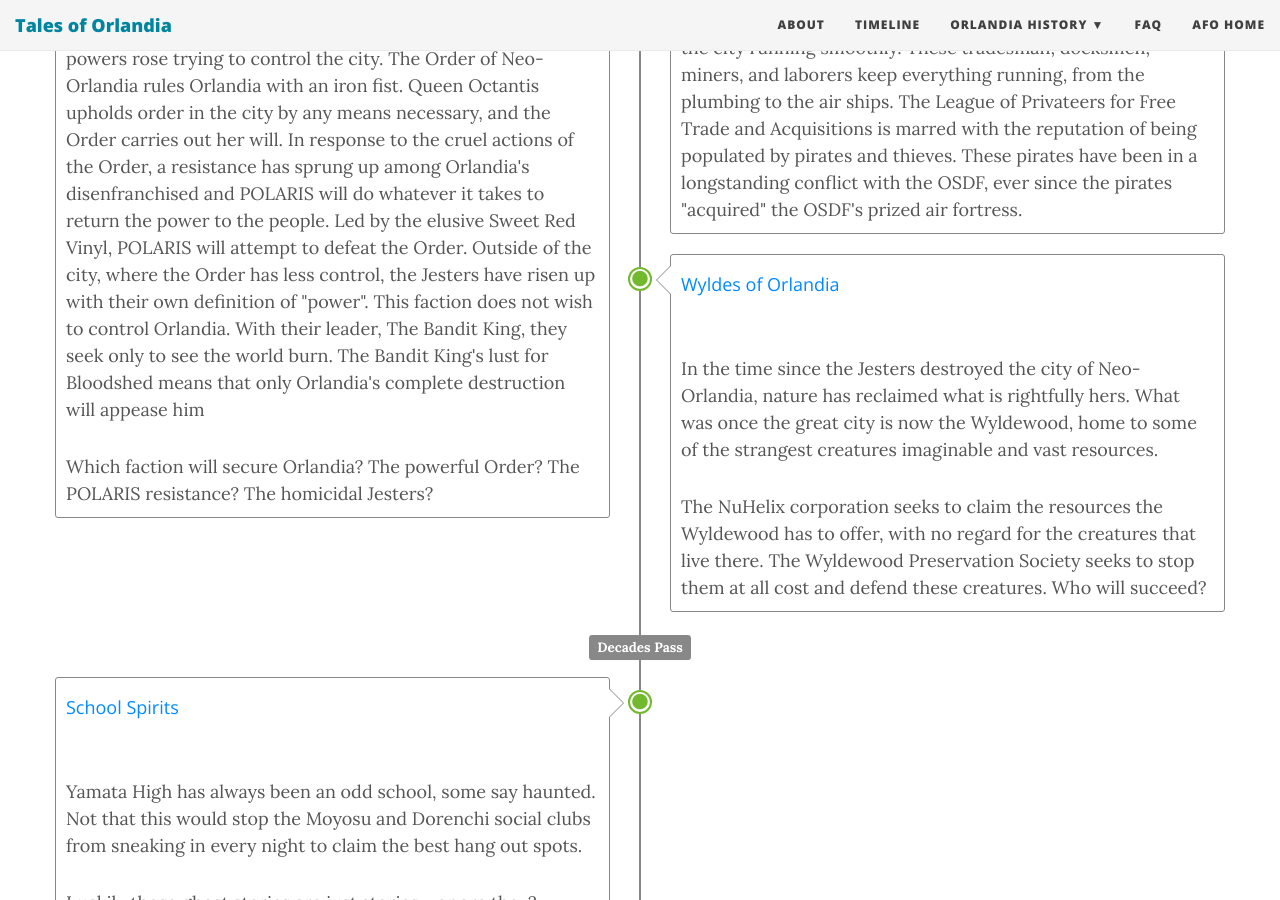
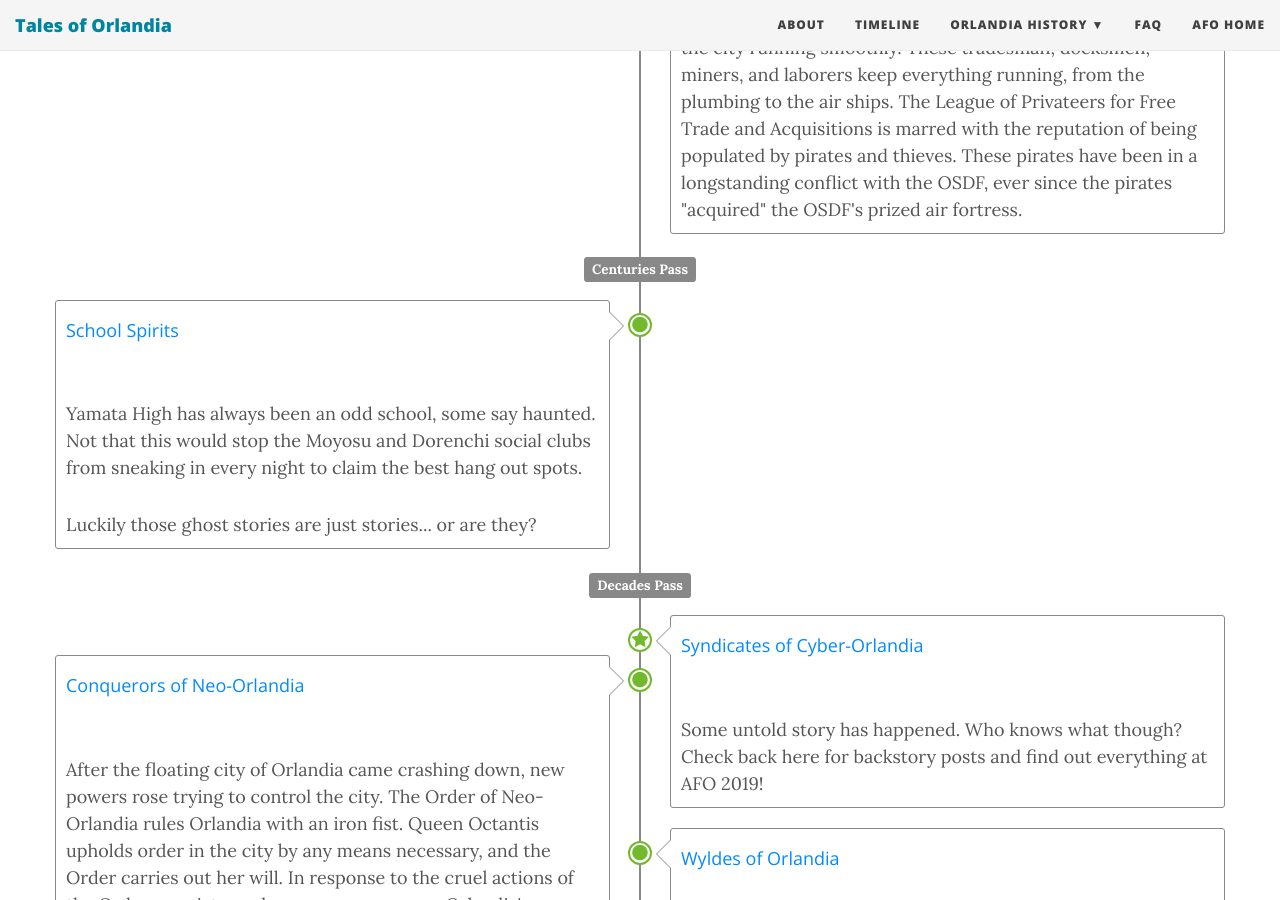
Before and after one commit to iamdavidfrancis/talesoforlandia, a Jekyll site: the page built from timeline.html, in a window 1280 px wide and 900 px high, scrolled down 1674 px. Built offline with Jekyll 4.4.1, drawn with Linux system fonts in a browser that asks for light colours; nearby versions of some CDN libraries; some of the changed text lies outside the part shown.

Commit message:
Add 2018 and 2019 placeholders, move Spirits

```diff
--- a/timeline.html
+++ b/timeline.html
@@ -90,6 +90,22 @@
     </span>
 
     <div class="timeline-item">
+      <div class="timeline-point timeline-point-success">
+        <i class="fa fa-circle"></i>
+      </div>
+      <div class="timeline-event">
+        <div class="timeline-heading">
+          <h4><a href="/history/seas">Seas of Orlandia</a></h4>
+        </div>
+        <div class="timeline-body">
+          <p>
+            Some untold story has happened. Who knows what though? Check back here for backstory posts and find out everything at AFO 2018!
+          </p>
+        </div>
+      </div>
+    </div>
+
+    <!-- <div class="timeline-item">
       <div class="timeline-point timeline-point-info">
         <i class="fa fa-star"></i>
       </div>
@@ -103,7 +119,7 @@
           </p>
         </div>
       </div>
-    </div>
+    </div> -->
 
     <div class="timeline-item">
       <div class="timeline-point timeline-point-success">
@@ -120,6 +136,49 @@
             The Benevolent Order of Stone Mages keeps the city in the sky. Members of this secret society are the only ones who know how to bless the floatstones.
             Members of the Orlandia Engineering Society keep the city running smoothly. These tradesman, docksmen, miners, and laborers keep everything running, from the plumbing to the air ships.
             The League of Privateers for Free Trade and Acquisitions is marred with the reputation of being populated by pirates and thieves. These pirates have been in a longstanding conflict with the OSDF, ever since the pirates "acquired" the OSDF's prized air fortress.
+          </p>
+        </div>
+      </div>
+    </div>
+
+    <span class="timeline-label">
+      <span class="label label-default">Centuries Pass</span>
+    </span>
+
+    <div class="timeline-item">
+      <div class="timeline-point timeline-point-success">
+        <i class="fa fa-circle"></i>
+      </div>
+      <div class="timeline-event">
+        <div class="timeline-heading">
+          <h4><a href="/history/spirits">School Spirits</a></h4>
+        </div>
+        <div class="timeline-body">
+          <p>
+            Yamata High has always been an odd school, some say haunted. Not that this would stop the Moyosu and Dorenchi social clubs from sneaking in every night to claim the best hang out spots.
+          </p>
+          <p>
+            Luckily those ghost stories are just stories... or are they?
+          </p>
+        </div>
+      </div>
+    </div>
+
+    <span class="timeline-label">
+      <span class="label label-default">Decades Pass</span>
+    </span>
+
+    <div class="timeline-item">
+      <div class="timeline-point timeline-point-success">
+        <i class="fa fa-star"></i>
+      </div>
+      <div class="timeline-event">
+        <div class="timeline-heading">
+          <h4><a href="/history/syndicates">Syndicates of Cyber-Orlandia</a></h4>
+        </div>
+        <div class="timeline-body">
+          <p>
+            Some untold story has happened. Who knows what though? Check back here for backstory posts and find out everything at AFO 2019!
           </p>
         </div>
       </div>
@@ -159,29 +218,6 @@
           </p>
           <p>
             The NuHelix corporation seeks to claim the resources the Wyldewood has to offer, with no regard for the creatures that live there. The Wyldewood Preservation Society seeks to stop them at all cost and defend these creatures. Who will succeed?
-          </p>
-        </div>
-      </div>
-    </div>
-
-    <span class="timeline-label">
-      <span class="label label-default">Decades Pass</span>
-    </span>
-
-    <div class="timeline-item">
-      <div class="timeline-point timeline-point-success">
-        <i class="fa fa-circle"></i>
-      </div>
-      <div class="timeline-event">
-        <div class="timeline-heading">
-          <h4><a href="/history/spirits">School Spirits</a></h4>
-        </div>
-        <div class="timeline-body">
-          <p>
-            Yamata High has always been an odd school, some say haunted. Not that this would stop the Moyosu and Dorenchi social clubs from sneaking in every night to claim the best hang out spots.
-          </p>
-          <p>
-            Luckily those ghost stories are just stories... or are they?
           </p>
         </div>
       </div>
```
Also changed, not shown: history/seas.md (added, +6 -0 lines), history/syndicates.md (added, +6 -0 lines).
